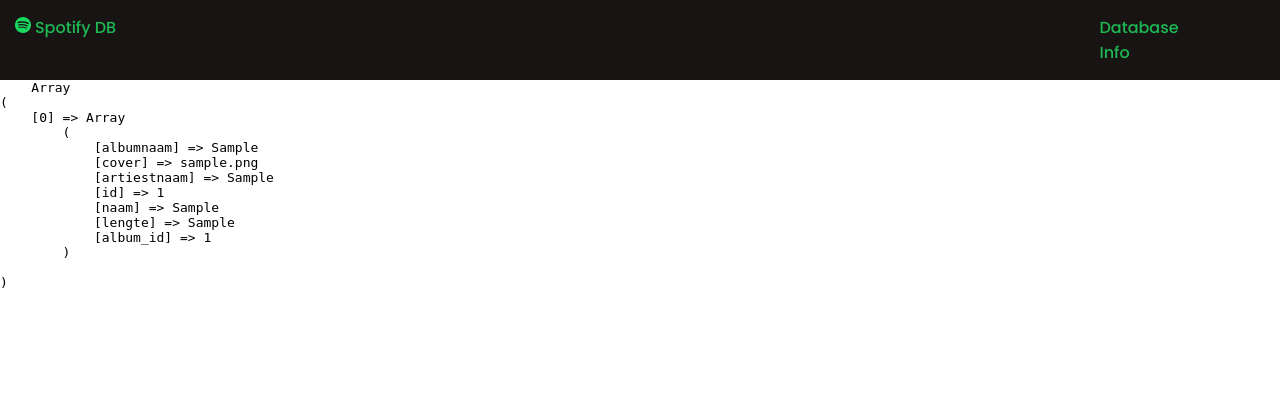
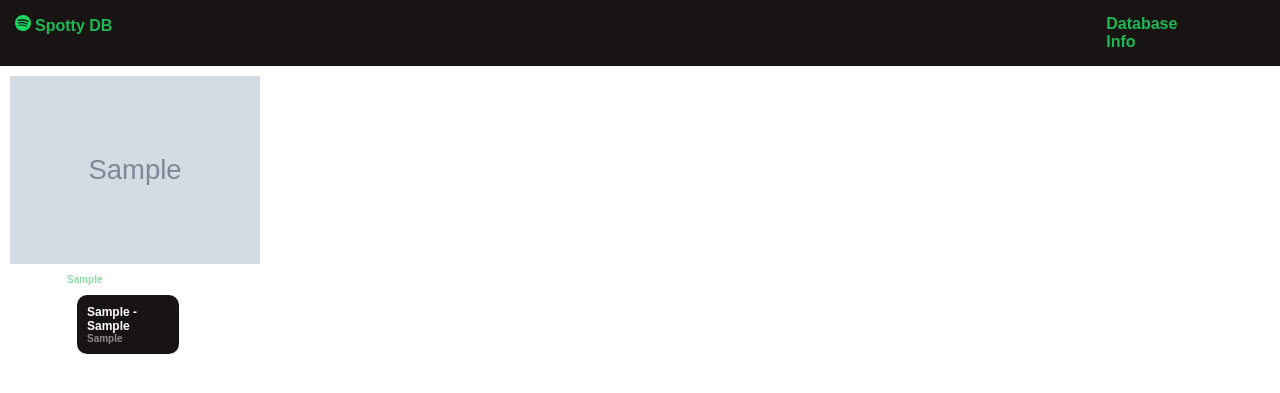
Before and after one commit to klvnn/Spotify-database, a PHP site: page /album.php?id=1 in a window 1280 px wide. Shown: the top 393 px of the page. Run offline with PHP 8.4, Linux system fonts and the light colour scheme; tables that the repository leaves empty or names only in its code hold one stand-in row (values such as "Sample post"); grey boxes marked "Sample" are stand-in pictures.

Commit message:
php fixes

```diff
--- a/album.php
+++ b/album.php
@@ -17,6 +17,8 @@
                  WHERE `nummers`.`album_id` = :id', [ ':id' => $id ]);
 
 $nummers = Database::getAll();
+
+$conn = new mysqli('localhost', 'root', '', 'spotify');
 ?>
 <!DOCTYPE html>
 <html lang="en">
@@ -27,10 +29,14 @@
     <title>Spotify database</title>
     <link rel="stylesheet" href="style.css"><link rel="preconnect" href="https://fonts.gstatic.com/%22%3E">
     <link href="https://fonts.googleapis.com/css2?family=Poppins:ital,wght@0,300;0,400;0,500;0,600;1,300;1,400;1,500;1,600&display=swap" rel="stylesheet">
-        <nav>
+
+</head>
+<body>
+<nav>
+  <!-- probeer 1 resultaat te krijgen doormiddel van de id in de uri -->
       <div class="logo-image">
       <img src="img/spotify.png" class="img-logo">
-      <span><a href="index.php">Spotify DB</a></span>
+      <span><a href="index.php">Spotty DB</a></span>
         <a class="navbar-brand" href="/">
       </div>
             </a>
@@ -39,18 +45,33 @@
             <a class="left" href="index.php">Database</a>
          </li>
         <li>
-            <a class="left" href="info.php">Info</a>
+            <a class="l   1eft" href="info.php">Info</a>
         </ul>
     </nav>
-</head>
-<body>
-
-    <pre>
+    <div class="grid-container">
+      <?php
+      $sql = 'SELECT * FROM album WHERE id = ' . $id;
+      $result = mysqli_query($conn, $sql);
+      $album = $result->fetch_array(MYSQLI_ASSOC);
+      // ziet er tantoe gay uit maar dat is nu jouw probleem lmao.
+?>
+      <a href="album.php?id=<?= $album['id'] ?>" class="album-thumbnail">
+      <img src="<?= $album['cover'] ?>" />
+ <section class="nummers">
     <?php
-      print_r($nummers);
-    ?>
-    </pre>
-
+    $teller = 0;
+    foreach($nummers as $nummer): ?>
+     <?php if($teller == 0) { ?>
+      <p class="label"><?= $nummer['naam'] ?></p>
+      <?php } ?>
+      <div class="nummer">
+      <p class=albumbeeld><?= $nummer['naam'] ?> - <?= $nummer['lengte'] ?></p>
+      <p class="label"><?= $nummer['artiestnaam'] ?></p>
+      </div>
+    <?php
+  $teller++;
+  endforeach; ?>
+    </div>
+    </section>
 </body>
-
 </html>
--- a/style.css
+++ b/style.css
@@ -19,10 +19,11 @@
 }
 
 li, a, span {
-    font-family: 'poppins', sans-serif;
+    font-family: 'Varela Round', sans-serif;
     font-weight: 500;
     color: #1DB954;
     text-decoration: none;
+    font-weight: bold;
 }
 
 .nav-link:hover {
@@ -86,3 +87,44 @@
     color: #000;
     font-weight: bold;
 }
+
+.albumbeeld {
+    font-size: 12px;
+    font-family: 'Varela Round', sans-serif;
+    font-weight: bold;
+    display: flex;
+    flex-flow: row;
+}
+
+.nummer {
+    font-family: 'Varela Round', sans-serif;
+    padding: 10px;
+    margin: 10px;
+    color: white;
+    border-radius: 10px;
+    width: 75%;
+    background-color: #191414;
+}
+
+.label {
+    opacity: 50%;
+    font-size: 10px;
+}
+
+.info {
+    grid-area: info;
+}
+
+.info img {
+    width: 500px;
+}
+
+.nummers { grid-area: nummers; }
+
+.grid-container {
+    display: grid;
+    grid-template-areas:
+      'info nummers';
+    grid-gap: 10px;
+    padding: 10px;
+  }
```
Also changed, not shown: index.php (+4 -3 lines).
